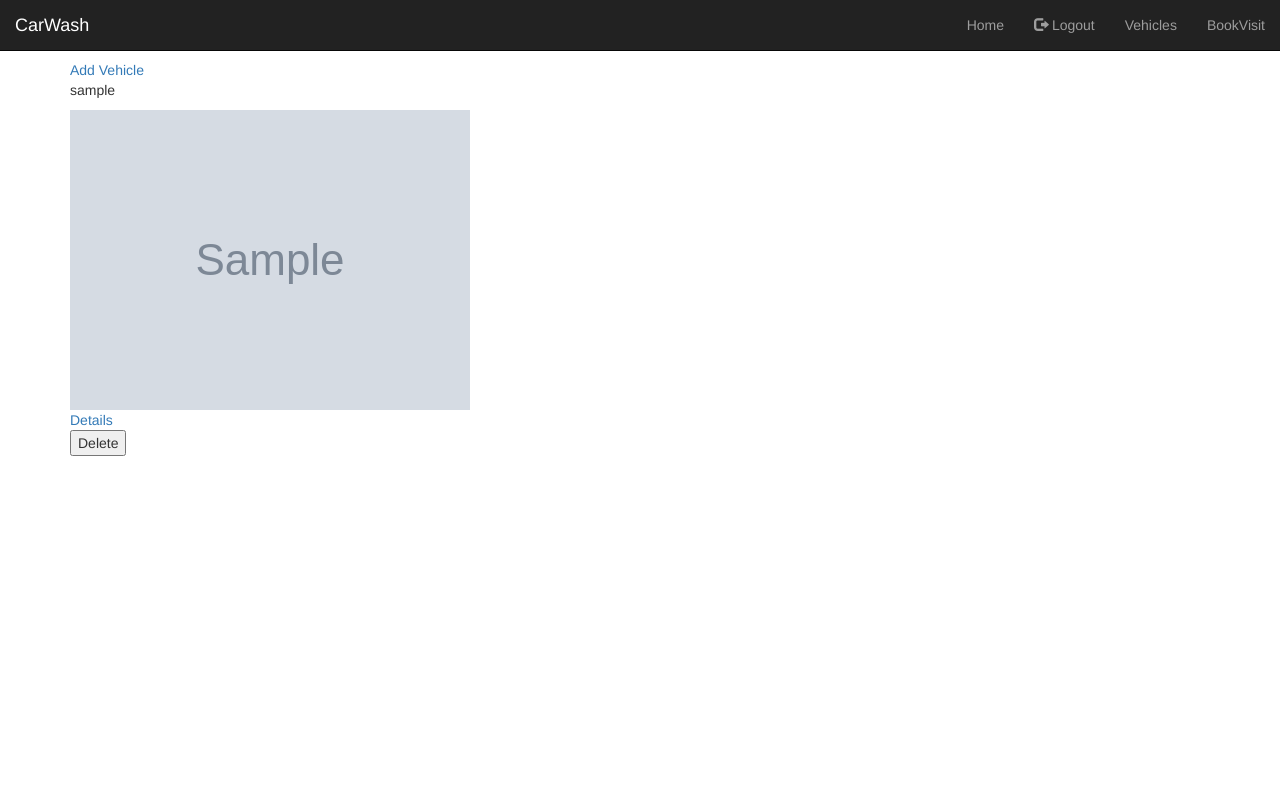
After one commit to ILIAEVI/CarWashSite, a Django app: page /booking/vehicles/ in a window 1280 px wide. The commit adds this page. Run offline with Django 4.2, Linux system fonts and the light colour scheme; a user stored in the database is signed in; tables that the repository leaves empty hold one stand-in row (values such as "Sample post"); grey boxes marked "Sample" are stand-in pictures; some libraries are stand-ins or nearby versions.

Commit message:
small changes

```diff
--- a/CarWashSite/settings.py
+++ b/CarWashSite/settings.py
@@ -125,6 +125,10 @@ USE_TZ = True
 
 STATIC_URL = 'static/'
 
+MEDIA_ROOT = BASE_DIR/'media'
+
+MEDIA_URL = '/media/'
+
 # Default primary key field type
 # https://docs.djangoproject.com/en/4.2/ref/settings/#default-auto-field
 
--- a/CarWashSite/urls.py
+++ b/CarWashSite/urls.py
@@ -16,6 +16,8 @@ Including another URLconf
 """
 from django.contrib import admin
 from django.urls import path, include
+from django.conf import settings  # new
+from django.conf.urls.static import static  # new
 
 urlpatterns = [
     path('admin/', admin.site.urls),
@@ -23,3 +25,5 @@ urlpatterns = [
     path("booking/", include('booking.urls'))
 
 ]
+
+urlpatterns += static(settings.MEDIA_URL, document_root=settings.MEDIA_ROOT)  # new
--- a/authentication/templates/index.html
+++ b/authentication/templates/index.html
@@ -71,7 +71,7 @@
 
             {% if user.is_authenticated %}
                 <li><a href="{% url "logout" %}"><span class="glyphicon glyphicon-log-out"></span>   Logout</a></li>
-                <li><a href="{% url "add_vehicle" %}">AddVehicle</a></li>
+                <li><a href="{% url "display_vehicles" %}">Vehicles</a></li>
                 <li><a href="{% url "book_visit" %}">BookVisit</a></li>
             {% else %}
             <li><a href="{% url "signup" %}"><span class="glyphicon glyphicon-user"></span>   Sign up</a></li>
@@ -89,7 +89,7 @@
   <div class="row">
     {% block start %}
     {% if user.is_authenticated %}
-    <center><h1>welcome back {{user.first_name}}!</h1></center>
+    <center><h1>welcome back {{user.first_name|title}}!</h1></center>
     {% else %}
     <center><h1>Welcome to CarWash
                 Please Log in, add your vehicle and than book visit!
--- a/authentication/views.py
+++ b/authentication/views.py
@@ -2,7 +2,7 @@ from django.shortcuts import render, redirect
 from django.contrib import messages
 from django.contrib.auth import login, authenticate, logout
 from django.contrib.auth.forms import AuthenticationForm
-from .forms import SignupForm
+from authentication.forms import SignupForm
 
 
 def index(request):
@@ -14,7 +14,6 @@ def user_signup(request):
         form = SignupForm(request.POST)
         if form.is_valid():
             form.save()
-            messages.success(request, f"Your account has been created!, You are now able to log in")
             return redirect('login')
     else:
         form = SignupForm()
@@ -28,10 +27,9 @@ def user_login(request):
         user = authenticate(request, username=username, password=password)
         if user is not None:
             login(request, user)
-            messages.success(request, f"Successfully logged in")
             return redirect('home')
         else:
-            messages.info(request, f'Invalid Password or username, try again')
+            request.session['invalid_login'] = "Invalid Password or username, try again"
             return redirect('login')
     else:
         form = AuthenticationForm
--- a/booking/models.py
+++ b/booking/models.py
@@ -1,11 +1,12 @@
 from django.contrib.auth.models import User
 from django.db import models
 from django.utils.translation import gettext_lazy as _
-
+import uuid
 
 # Create your models here.
 
-class CreateVehicle(models.Model):
+
+class Vehicle(models.Model):
 
     class BodyShapeChoices(models.TextChoices):
         SUV = "suv", _("S-U-V")
@@ -14,7 +15,10 @@ class CreateVehicle(models.Model):
         VAN_MINIBUS = "van_minibus", _("VAN/Minibus")
         TRANSPORTER = "transporter", _("Transporter")
 
+    id = models.UUIDField(primary_key=True, default=uuid.uuid4, editable=False)
     user = models.ForeignKey(User, on_delete=models.CASCADE, default=None)
+    image = models.ImageField(upload_to='images/', null=True, blank=True)
+    nickname = models.CharField(max_length=255, unique=True, help_text=_("Enter Your Car's nickname"))
     brand = models.CharField(max_length=255, help_text=_("Enter Brand name"))
     body_shape = models.CharField(
         max_length=255,
@@ -27,7 +31,7 @@ class CreateVehicle(models.Model):
     license_plate = models.CharField(max_length=7, help_text=_("Enter your car's license plate. EX:(HQ327QH)"))
 
     def __str__(self):
-        return "Brand: " + self.brand + " | License: " + self.license_plate
+        return f"Name: {self.nickname} | Brand: {self.brand}, | License: {self.license_plate}"
 
 
 class Booking(models.Model):
@@ -40,7 +44,7 @@ class Booking(models.Model):
         BODY_WASH = "body_wash", _("Body Shampooing and Washing")
 
     user = models.ForeignKey(User, on_delete=models.CASCADE)
-    vehicle = models.ForeignKey(CreateVehicle, on_delete=models.CASCADE)
+    vehicle = models.ForeignKey(Vehicle, on_delete=models.CASCADE)
     service = models.CharField(
         max_length=255,
         choices=CarWashServiceChoices.choices,
@@ -49,3 +53,6 @@ class Booking(models.Model):
 
     )
     datetime = models.DateTimeField(help_text=_("Choose the date and time of your visit"))
+
+    def __str__(self):
+        return str(self.datetime)
--- /dev/null
+++ b/booking/templates/display_vehicles.html
@@ -0,0 +1,55 @@
+{% extends "index.html" %}
+{% load crispy_forms_tags %}
+{% load static %}
+
+{% block start %}
+<!DOCTYPE html>
+<html lang="en">
+<head>
+    <meta charset="UTF-8">
+    <meta name="viewport" content="width=device-width, initial-scale=1.0">
+    <title>Car Wash Site</title>
+    <link rel="stylesheet" type="text/css" href="{% static "display_vehicles.css" %}" />
+</head>
+<body>
+<div class="container">
+    <a href="{% url 'add_vehicle' %}" class="add-button">Add Vehicle</a>
+    <div class="car-wash-boxes">
+        {% for vehicle in vehicles %}
+            <div class="car-wash-box" type="hidden">
+                <div class="car-info">
+                    <p>{{ vehicle.nickname }}</p>
+                </div>
+                {% if vehicle.image %}
+                    <img alt="{{ vehicle.nickname }}" src="{{ vehicle.image.url }}">
+                {% else %}
+                    <img alt="{{ vehicle.nickname }}" src="{% static 'img/default.jpg' %}">
+                {% endif %}
+                <div class="buttons">
+                    <a href="{% url 'vehicle_details' vehicle.id %}" class="detail-view-button">Details</a>
+                    <form method="post">
+                        {% csrf_token %}
+                        <input type="hidden" name="vehicle_id" value="{{ vehicle.id }}">
+                        <button type="submit">Delete</button>
+                    </form>
+                </div>
+            </div>
+        {% endfor %}
+    </div>
+</div>
+
+<script>
+    const carWashBoxes = document.querySelector('.car-wash-boxes');
+    // Add a new car-wash-box container when the page loads
+    const existingCarWashBoxes = carWashBoxes.querySelectorAll('.car-wash-box');
+    if (existingCarWashBoxes.length === 0) {
+        const newCarWashBox = document.createElement('div');
+        newCarWashBox.classList.add('car-wash-box');
+        carWashBoxes.appendChild(newCarWashBox);
+    }
+
+</script>
+
+</body>
+</html>
+{% endblock start %}
--- a/booking/urls.py
+++ b/booking/urls.py
@@ -4,4 +4,9 @@ from . import views
 urlpatterns = [
     path("addvehicle/", views.vehicle_create_view, name='add_vehicle'),
     path("bookvisit/", views.book_visit_view, name='book_visit'),
+    path("vehicles/", views.display_all_vehicles, name='display_vehicles'),
+    path('vehicle_details/<uuid:vehicle_uuid>/', views.vehicle_details, name='vehicle_details'),
+    path('edit_vehicle/<uuid:vehicle_uuid>/', views.edit_vehicle_view, name='edit_vehicle'),
 ]
+
+# path("delete-vehicle/", views.delete_vehicle, name='delete_vehicle'),
--- a/booking/views.py
+++ b/booking/views.py
@@ -1,25 +1,65 @@
-from django.shortcuts import render, redirect
-from booking.forms import CreateVehicleForm, BookingForm
+from django.shortcuts import render, redirect, get_object_or_404
+from booking.forms import VehicleForm, BookingForm
 from django.contrib import messages
-from .models import *
+from .models import Vehicle, Booking
+
+
+def display_all_vehicles(request):
+    user = request.user
+    vehicles = Vehicle.objects.filter(user=user)
+    if request.method == "POST" and 'vehicle_uuid' in request.POST:
+        vehicle_uuid = request.POST['vehicle_uuid']
+        vehicle = get_object_or_404(Vehicle, pk=vehicle_uuid)
+        vehicle.delete()
+        return redirect('display_vehicles')
+
+    return render(request, 'display_vehicles.html', {'vehicles': vehicles})
+
+
+def vehicle_details(request, vehicle_uuid):
+    vehicle = get_object_or_404(Vehicle, pk=vehicle_uuid)
+    try:
+        vehicle_booking = Booking.objects.get(vehicle=vehicle_uuid)
+    except Booking.DoesNotExist:
+        vehicle_booking = None
+    context = {
+        'vehicle': vehicle,
+        'vehicle_booking': vehicle_booking
+    }
+
+    return render(request, 'vehicle_details.html', context)
+
+
+def edit_vehicle_view(request, vehicle_uuid):
+    vehicle = get_object_or_404(Vehicle, pk=vehicle_uuid)
+    if request.method == "POST":
+        form = VehicleForm(request.POST, request.FILES, instance=vehicle)
+        if form.is_valid():
+            if 'image' in request.FILES:
+                vehicle.image = form.cleaned_data['image']
+            form.save()
+            return redirect('vehicle_details', vehicle_uuid=vehicle_uuid)
+    else:
+        form = VehicleForm(instance=vehicle)
+
+    return render(request, 'edit-vehicle.html', {'form': form})
 
 
 def vehicle_create_view(request):
     if request.method == "POST":
-        form = CreateVehicleForm(request.POST)
+        form = VehicleForm(request.POST, request.FILES)
         if form.is_valid():
             vehicle = form.save(commit=False)
             vehicle.user = request.user
             license_plate = form.cleaned_data['license_plate']
-            if not CreateVehicle.objects.filter(license_plate=license_plate).exists():
+            if not Vehicle.objects.filter(license_plate=license_plate).exists():
                 vehicle.save()
-                messages.success(request, 'Vehicle is successfully added')
-                return redirect('book_visit')
+                return redirect('display_vehicles')
             else:
                 messages.error(request, 'Vehicle with this License Plate already added')
 
     else:
-        form = CreateVehicleForm()
+        form = VehicleForm()
     return render(request, 'create-vehicle.html', {'form': form})
 
 
```
Also changed, not shown: authentication/templates/login.html (+7 -2 lines), booking/forms.py (+23 -6 lines), booking/templates/create-vehicle.html (+4 -5 lines).
